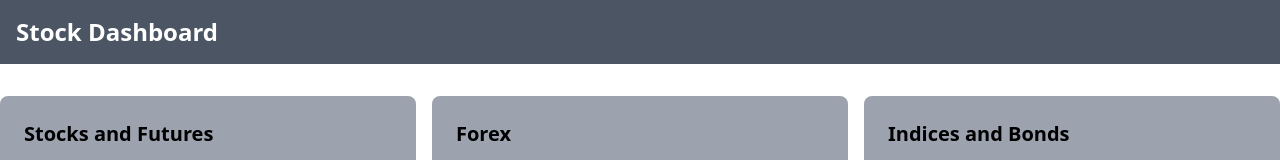
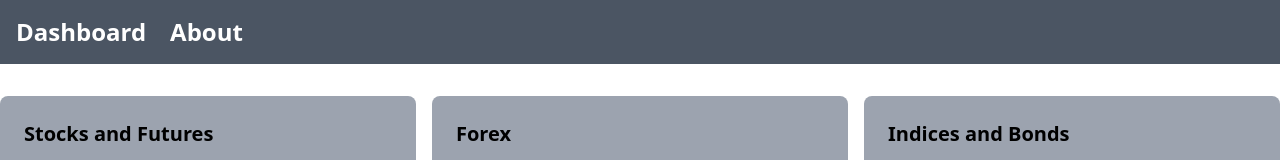
Before and after one commit to therealcyberlord/Blijax-Stockbot, a React (Vite) app in the folder frontend/: page / in a window 1280 px wide. Shown: the top 160 px of the page. Built offline with nearby package versions, Linux system fonts and the light colour scheme.

Commit message:
Redisigned Navbar

```diff
--- a/frontend/src/components/Navbar.jsx
+++ b/frontend/src/components/Navbar.jsx
@@ -1,14 +1,19 @@
-// src/components/Navbar.js
-import React from 'react';
+import { Link } from "wouter";
 
-const Navbar = () => {
-  return (
-    <nav className="bg-gray-600 p-4">
-      <div className="container mx-auto">
-        <h1 className="text-white text-2xl font-bold">Stock Dashboard</h1>
-      </div>
-    </nav>
-  );
-};
-
+function Navbar() {
+    return (
+      <nav className="bg-gray-600 p-4">
+         <div className="container mx-auto flex">
+            <Link href="/" className="text-white text-2xl font-bold">
+                 Dashboard
+            </Link>
+            <div className="px-6">
+                <Link href="/about" className="text-white text-2xl font-bold">
+                 About
+                </Link>
+            </div>
+          </div>
+        </nav>
+    );
+}
 export default Navbar;
--- a/frontend/src/pages/Dashboard.jsx
+++ b/frontend/src/pages/Dashboard.jsx
@@ -1,5 +1,3 @@
-import React from 'react';
-
 const Dashboard = () => {
   return (
     <div className="container mx-auto mt-8">
--- a/frontend/tailwind.config.js
+++ b/frontend/tailwind.config.js
@@ -1,6 +1,7 @@
 // tailwind.config.cjs
 
 /** @type {import('tailwindcss').Config} */
+// eslint-disable-next-line no-undef
 module.exports = {
   content: [ // tell Tailwind which files to track
     "./index.html",
```
